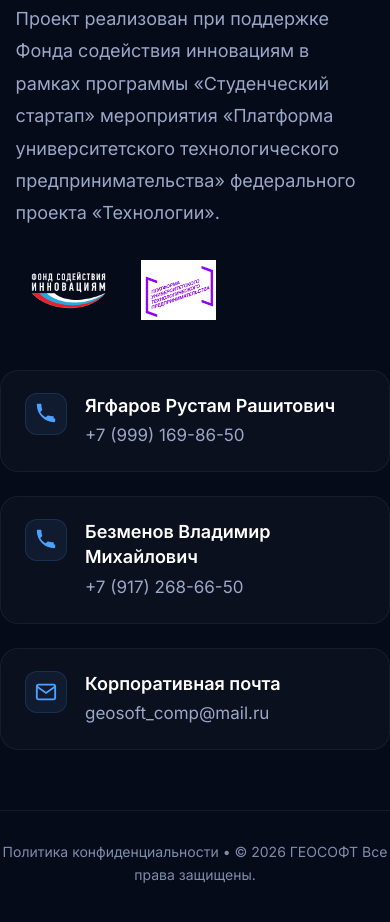
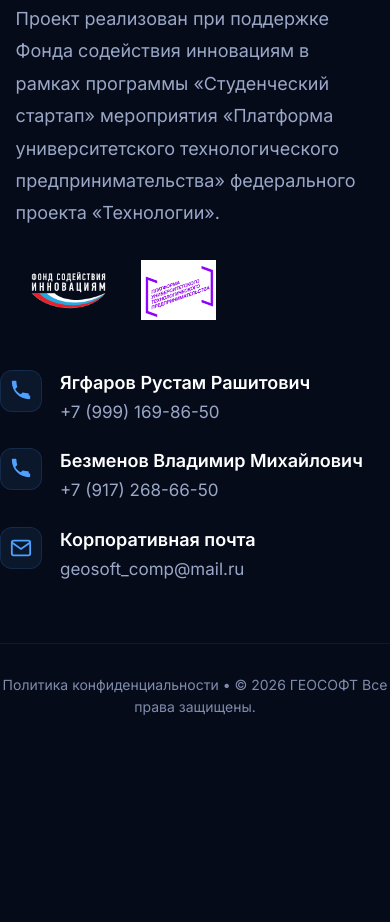
Before and after one commit to yagfarov/geosoft_core, a plain HTML site: page index.html in a window 390 px wide. Shown: the part 9879-10801 px from the top of the page. After the commit the page ends 10678 px from the top, so only its background shows below. Drawn offline with Linux system fonts and the light colour scheme.

Commit message:
Update index.html

```diff
--- a/index.html
+++ b/index.html
@@ -754,29 +754,8 @@
 
             gap: 18px;
 
-            padding: 22px 24px;
-
-            border-radius: 18px;
-
-            background:
-                rgba(255,255,255,0.025);
-
-            border:
-                1px solid rgba(255,255,255,0.05);
-
-            transition: 0.25s;
-
-        }
-
-        .contact-item:hover {
-
-            border-color:
-                rgba(78,161,255,0.25);
-
-            background:
-                rgba(78,161,255,0.04);
-
-        }
+        }
+
 
         .contact-icon {
 
@@ -923,11 +902,25 @@
 
     .footer-contacts {
 
+        margin-left: 0;
+
+    }
+
+    /* .footer-contacts {
+
+        margin-top: 50px;
+
+        margin-left: 330px;
+
+        max-width: 760px;
+
+        display: flex;
+
         flex-direction: column;
 
-        gap: 24px;
-
-    }
+        gap: 28px;
+
+    } */
 
 
     .future-grid {
```
